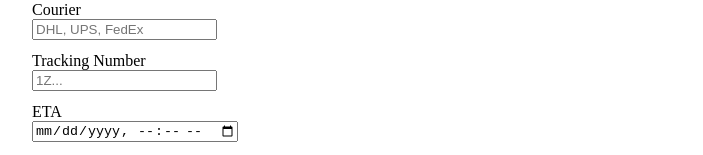
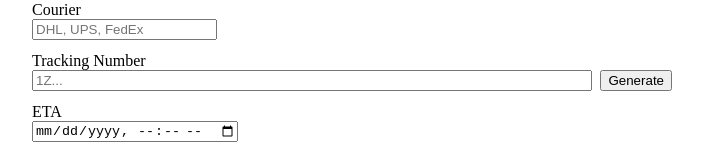
Before and after one commit to sheetaladappa/ASOS-, a Next.js app: page /inbound/new in a window 1280 px wide. Shown: the part 183-338 px from the top of the page, without its empty margins (68-771 px from the left). Built offline with nearby package versions, Linux system fonts and the light colour scheme; no server answers; the database is empty.

Commit message:
feat(inbound): add Generate button to auto-create UPS-style tracking numbers (1Z + 14 alphanumerics)

```diff
--- a/src/app/inbound/new/page.tsx
+++ b/src/app/inbound/new/page.tsx
@@ -15,6 +15,15 @@ export default function NewInboundPage() {
   const [loading, setLoading] = useState(true);
   const [error, setError] = useState<string | null>(null);
   const router = useRouter();
+
+  function generateTrackingNumber() {
+    const alnum = 'ABCDEFGHIJKLMNOPQRSTUVWXYZ0123456789';
+    let body = '';
+    for (let i = 0; i < 14; i++) {
+      body += alnum[Math.floor(Math.random() * alnum.length)];
+    }
+    return `1Z${body}`;
+  }
 
   useEffect(() => {
     async function loadPos() {
@@ -77,7 +86,17 @@ export default function NewInboundPage() {
         </label>
         <label>
           <div>Tracking Number</div>
-          <input value={trackingNumber} onChange={(e) => setTrackingNumber(e.target.value)} placeholder="1Z..." />
+          <div style={{ display: 'flex', gap: 8 }}>
+            <input
+              value={trackingNumber}
+              onChange={(e) => setTrackingNumber(e.target.value)}
+              placeholder="1Z..."
+              style={{ flex: 1 }}
+            />
+            <button type="button" onClick={() => setTrackingNumber(generateTrackingNumber())}>
+              Generate
+            </button>
+          </div>
         </label>
         <label>
           <div>ETA</div>
```
